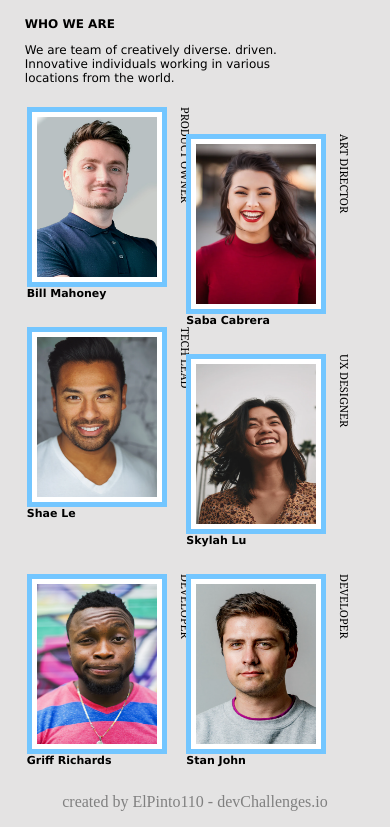
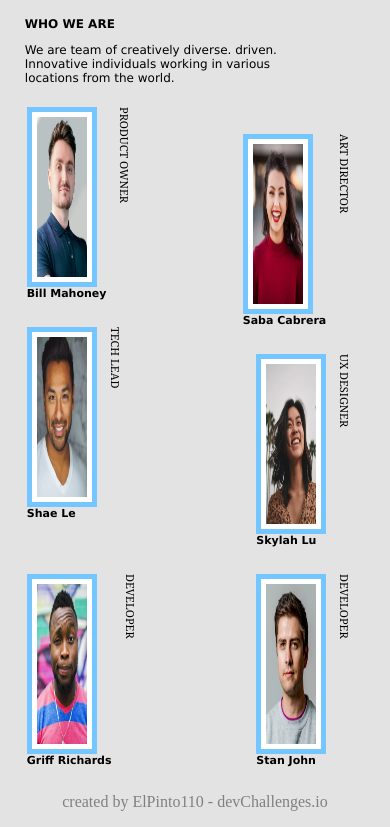
Before and after one commit to ElPinto110/ResponsiveChallenge2, a plain HTML site: page index.html in a window 390 px wide. Shown: the part 72-899 px from the top of the page. Drawn offline with Linux system fonts and the light colour scheme.

Commit message:
Update index.css

```diff
--- a/index.css
+++ b/index.css
@@ -115,6 +115,9 @@ img {
         width: 100%;
         margin-left: 0px;
     }
+    img {
+        width: 50px;
+    }
     .message {
         padding: 0px;
     }
```
